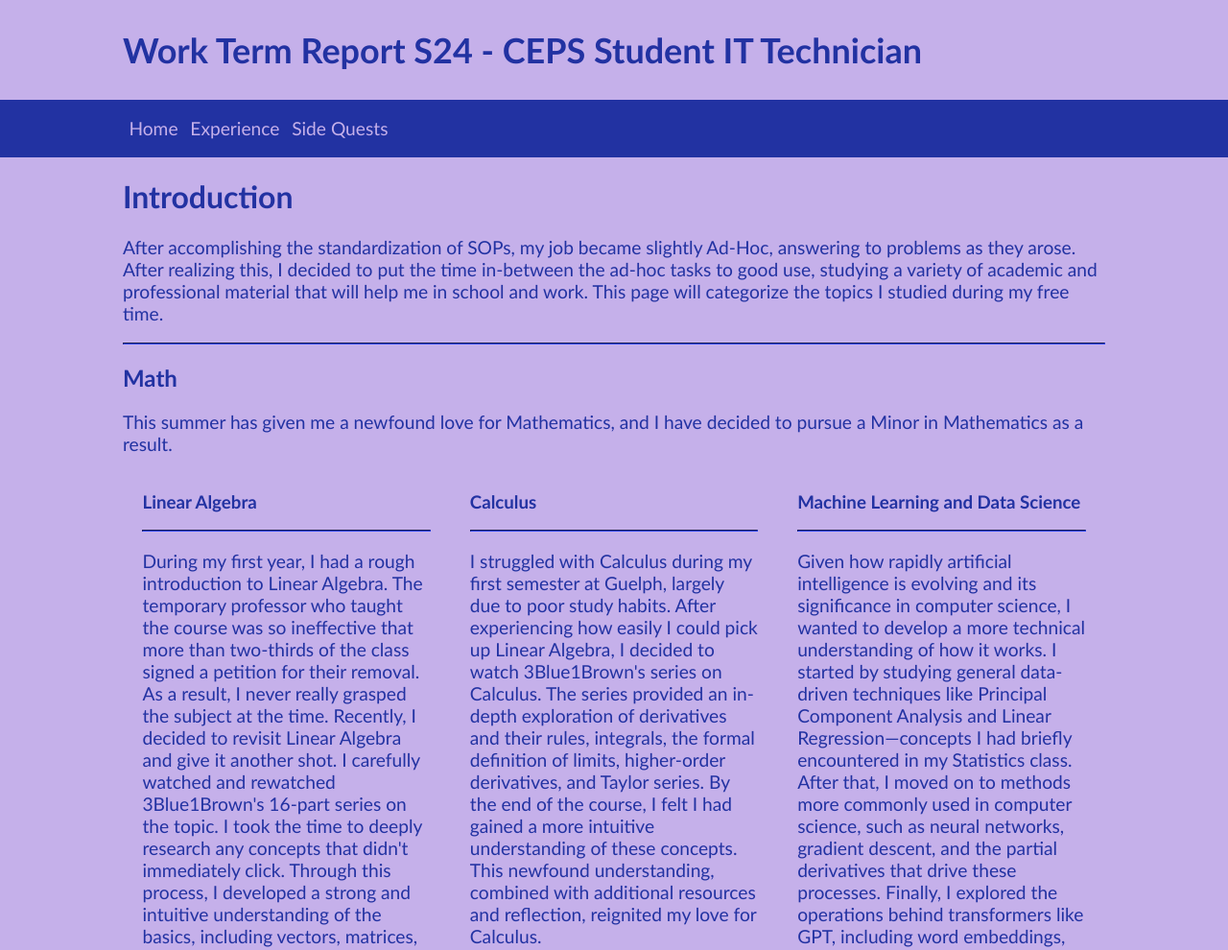
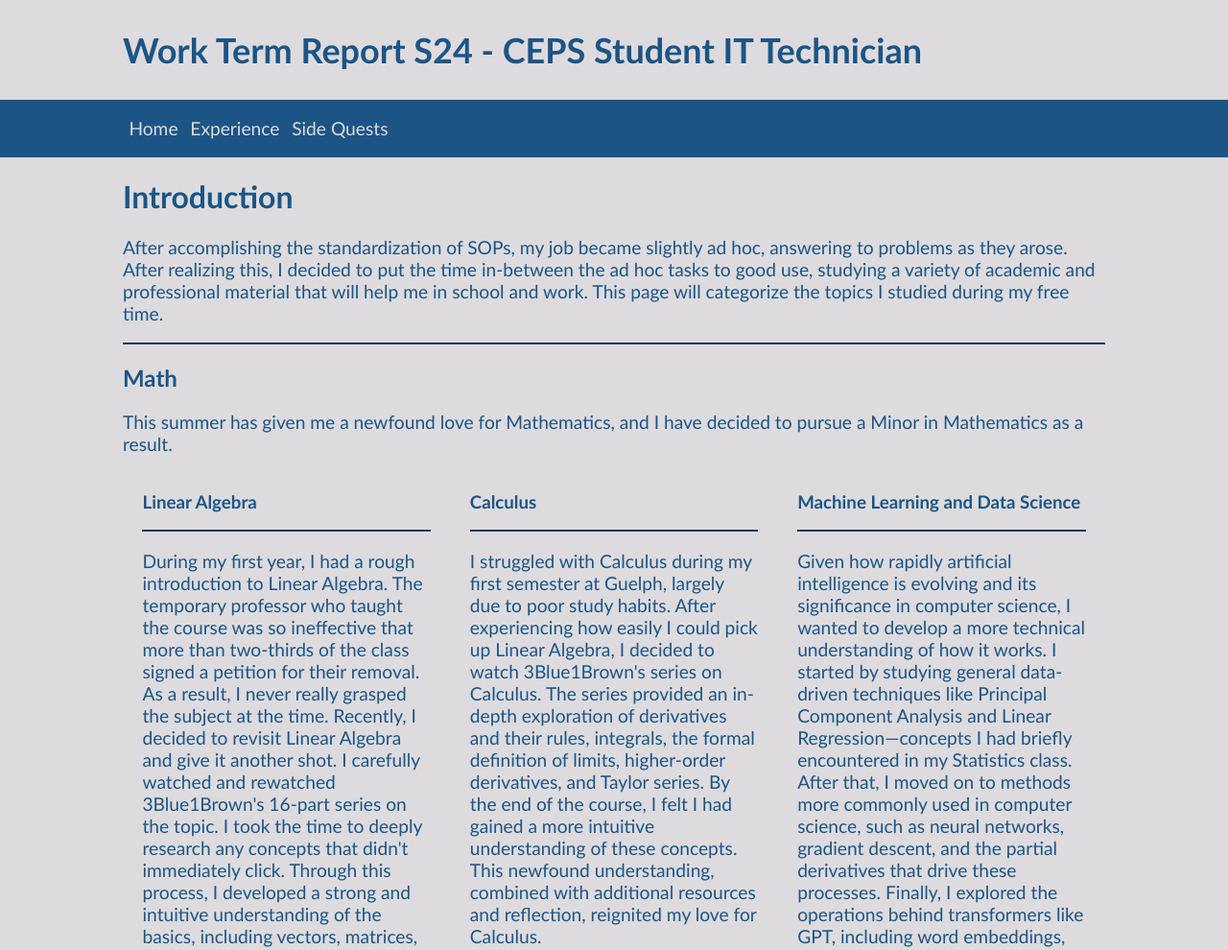
Before and after one commit to SamuelDuffy/WTR-S24, a plain HTML site: page html/sidequests.html in a window 1280 px wide. Shown: the top 990 px of the page at 96% size. Drawn offline with Linux system fonts and the light colour scheme.

Commit message:
not sure tbh

```diff
--- a/css/styles.css
+++ b/css/styles.css
@@ -5,8 +5,8 @@ html,body {
     margin:0;
     padding:0;
     font-family:"Calibri", sans-serif;
-    background-color: #c5b0ea;
-    color: #2232a2;
+    background-color: #DDDBDE;
+    color: #1c5585;
 }
 
 p{
@@ -18,11 +18,12 @@ li{
 }
 
 hr{
-    border-color:#2232a2;
+    border-color:#1c5585;
+    color: #1c5585;
 }
 
 a{
-    color:#2232a2
+    color:#1c5585;
 }
 
 p > i {
@@ -35,15 +36,15 @@ p > i {
     justify-content: center;
     padding: 0px 0.5% 0px 0.5%;
     text-decoration: none;
-    color: #c5b0ea;
+    color: #DDDBDE;
     transition: background-color 0.3s ease;
     height: 100%;
 }
 
 #link-container a:hover {
     /* background-color: #396779;  */
-    background-color:#c5b0ea;
-    color: #2232a2;
+    background-color:#DDDBDE;
+    color: #1c5585;
 }
 
 /* ID SELECTORS */
@@ -62,16 +63,16 @@ p > i {
     display: flex;
     align-items: last baseline;
     /* background-color: black; */
-    background-color: #c5b0ea;
-    color: #2232a2;
+    background-color: #DDDBDE;
+    color: #1c5585;
     font-size: x-large;
 }
 
 #link-container {
     display: flex;
     /* background-color: #69A3B9; */
-    background-color: #2232a2;
-    color: #c5b0ea;
+    background-color: #1c5585;
+    color: #DDDBDE;
     font-size: larger;
     align-items: center;
     height: 60px;
@@ -126,8 +127,8 @@ p > i {
     padding-top: 1%;
     margin-bottom: 1em;
 
-    border: solid 1px #2232a2;
-    background-color: #9584ea;
+    border: solid 1px #1c5585;
+    background-color: #CAD4DF;
 }
 
 @media (max-width: 768px) {
--- a/html/sidequests.html
+++ b/html/sidequests.html
@@ -22,8 +22,8 @@
     <main class="main">
         <h1>Introduction</h1>
         <p>
-            After accomplishing the standardization of SOPs, my job became slightly Ad-Hoc, answering to problems as they arose.
-            After realizing this, I decided to put the time in-between the ad-hoc tasks to good use, studying a variety of academic and professional material that will help me in school and work.
+            After accomplishing the standardization of SOPs, my job became slightly ad hoc, answering to problems as they arose.
+            After realizing this, I decided to put the time in-between the ad hoc tasks to good use, studying a variety of academic and professional material that will help me in school and work.
             This page will categorize the topics I studied during my free time.
         </p>
         <hr>
@@ -69,7 +69,7 @@
         </div>
         <hr>
         <h2>Coding Problems</h2>
-        <p>Learned about different coding patterns for solving problems</p>
+        <p>Learned about different coding patterns for solving problems. Patterns include Sliding Window, Two Pointer (regular and fast+slow), Merge Intervals, BFS, DFS, and Two Heaps.</p>
         <hr>
         <h2>Crash courses</h2>
         <p>In preparation for my next Coop Work Term in September, I did some crash courses and deep dives on the technology listed in the job posting. The technologies I investigated were:</p>
```
